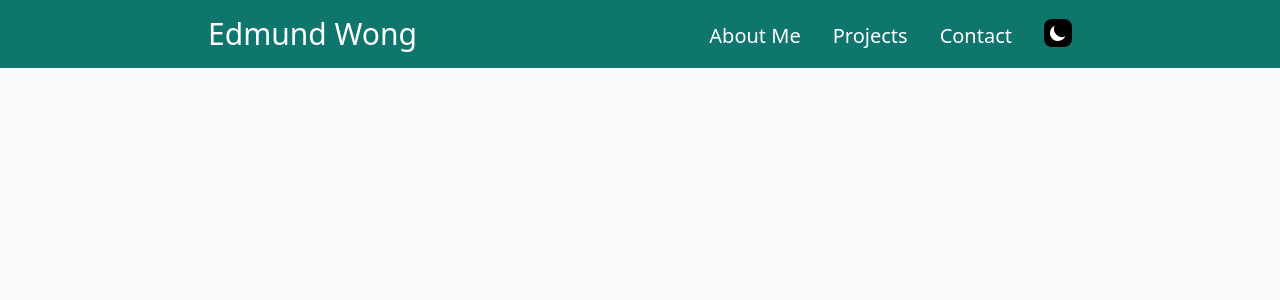
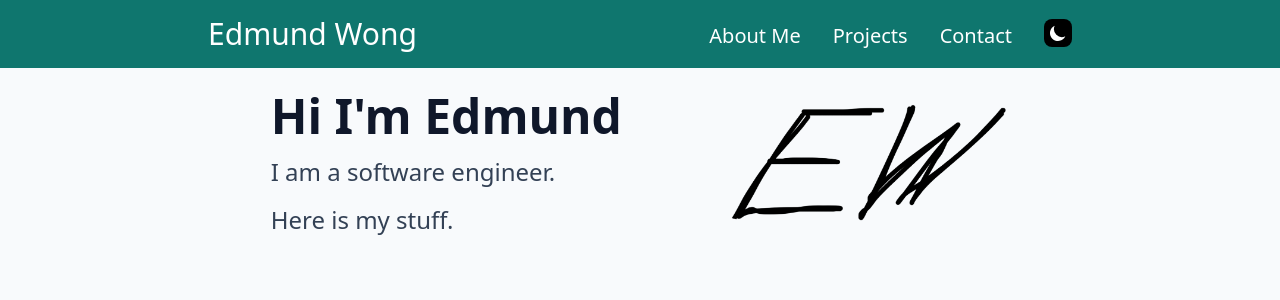
Before and after one commit to EmunW/portfolio-website, a React (Vite) app: page / in a window 1280 px wide. Shown: the top 300 px of the page. Built offline with nearby package versions, Linux system fonts and the light colour scheme.

Commit message:
Dark Logo

```diff
--- a/src/App.jsx
+++ b/src/App.jsx
@@ -6,6 +6,34 @@ const App = () => {
   return (
     <div className="min-h-screen bg-slate-50 dark:bg-black dark:text-white">
       <Header />
+      <main class="max-w-4xl mx-auto mt-6">
+        <section
+          id="about"
+          className="flex flex-col-reverse justify-center sm:flex-row px-6 items-center gap-8 mb-12"
+        >
+          <article class="sm:w-1/2">
+            <h2 className="max-w-md text-4xl font-bold text-center sm:text-5xl sm:text-left text-slate-900 dark:text-white">
+              Hi I'm Edmund
+            </h2>
+            <p className="max-w-md text-2xl mt-4 text-center sm:text-left text-slate-700 dark:text-slate-400">
+              I am a software engineer.
+            </p>
+            <p className="max-w-md text-2xl mt-4 text-center sm:text-left text-slate-700 dark:text-slate-400">
+              Here is my stuff.
+            </p>
+          </article>
+          <img
+            className="w-1/3 dark:hidden"
+            src="./photos/EWLogo.png"
+            alt="My photo"
+          ></img>
+          <img
+            className="w-1/3 hidden dark:block"
+            src="./photos/EWLogoWhite.png"
+            alt="My photo"
+          ></img>
+        </section>
+      </main>
     </div>
   );
 };
```
Also changed, not shown: src/photos/EWLogo.png (added), src/photos/EWLogoWhite.png (added).
